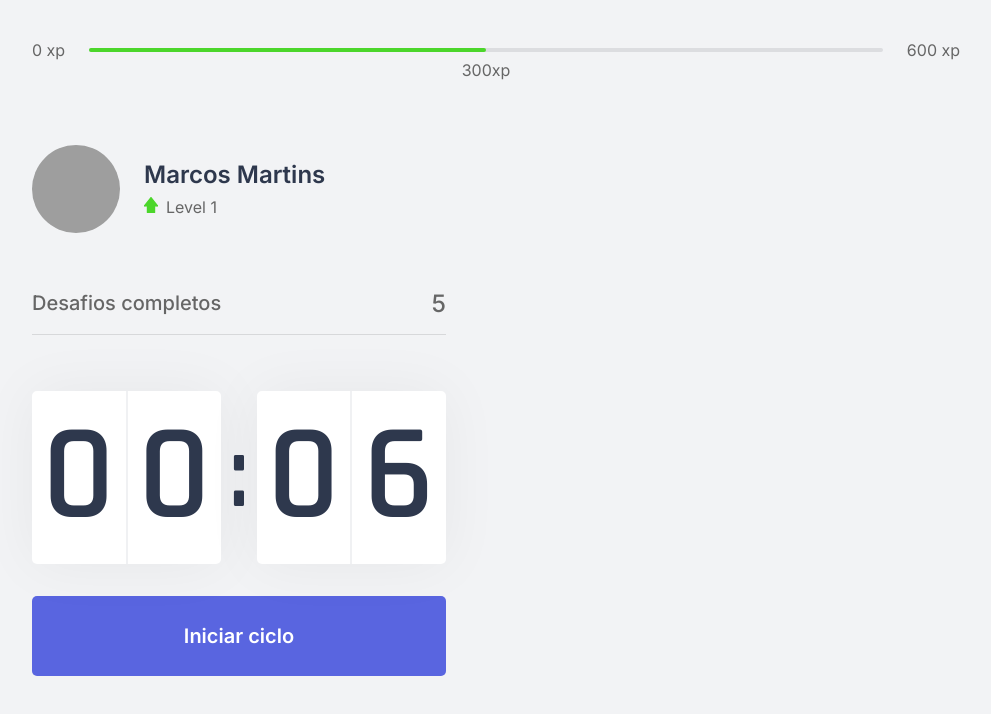
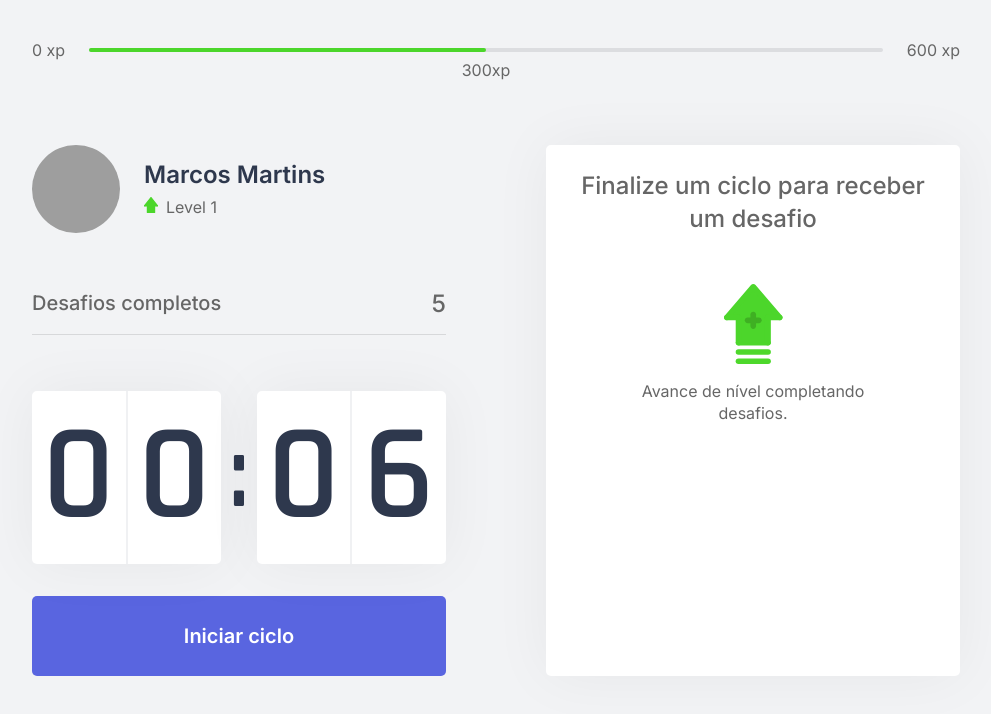
Before and after one commit to marcosvgmartins/moveit-next, a Next.js app: page / in a window 1280 px wide. Shown: the top 714 px of the page, without its empty margins (144-1135 px from the left). Built offline with nearby package versions, Linux system fonts and the light colour scheme; grey boxes are pictures that could not be loaded.

Commit message:
add basic structure for the challenge box

```diff
--- /dev/null
+++ b/src/components/ChallengeBox.tsx
@@ -0,0 +1,15 @@
+import styles from '../styles/components/ChallengeBox.module.css';
+
+export function ChallengeBox() {
+    return (
+        <div className={styles.challengeBoxContainer}>
+            <div className={styles.challengeNotActive}>
+                <strong>Finalize um ciclo para receber um desafio</strong>
+                <p>
+                    <img src="icons/level-up.svg" alt="Level Up" />
+                    Avance de nível completando desafios.
+                </p>
+            </div>
+        </div>
+    );
+}
--- a/src/pages/index.tsx
+++ b/src/pages/index.tsx
@@ -1,3 +1,4 @@
+import { ChallengeBox } from '../components/ChallengeBox';
 import { CompletedChallenges } from '../components/CompletedChallenges';
 import { CountDown } from '../components/Countdown';
 import { ExperienceBar } from '../components/ExperienceBar';
@@ -20,7 +21,9 @@
           <CompletedChallenges />
           <CountDown />
         </div>
-        <div></div>
+        <div>
+          <ChallengeBox />
+        </div>
       </section>
     </div>
   );
--- /dev/null
+++ b/src/styles/components/ChallengeBox.module.css
@@ -0,0 +1,41 @@
+.challengeBoxContainer {
+    height:100%;
+    background: var(--white);
+    border-radius: 5px;
+    box-shadow: 0 0 60px rgba(0, 0, 0, 0.05);
+    padding: 1.5rem 2rem;
+
+    display: flex;
+    flex-direction: column;
+    align-items: center;
+
+    text-align: center;
+}
+
+.challengeNotActive {
+    display: flex;
+    flex-direction: column;
+    align-items: center;
+
+
+}
+
+.challengeNotActive strong {
+    font-size: 1.5rem;
+    font-weight: 500;
+    line-height: 1.4;
+}
+
+.challengeNotActive p {
+    display: flex;
+    flex-direction: column;
+    align-items: center;
+
+    line-height: 1.4;
+    max-width: 70%;
+    margin-top: 3rem;
+}
+
+.challengeNotActive img {
+    margin-bottom: 1rem;
+}
```
